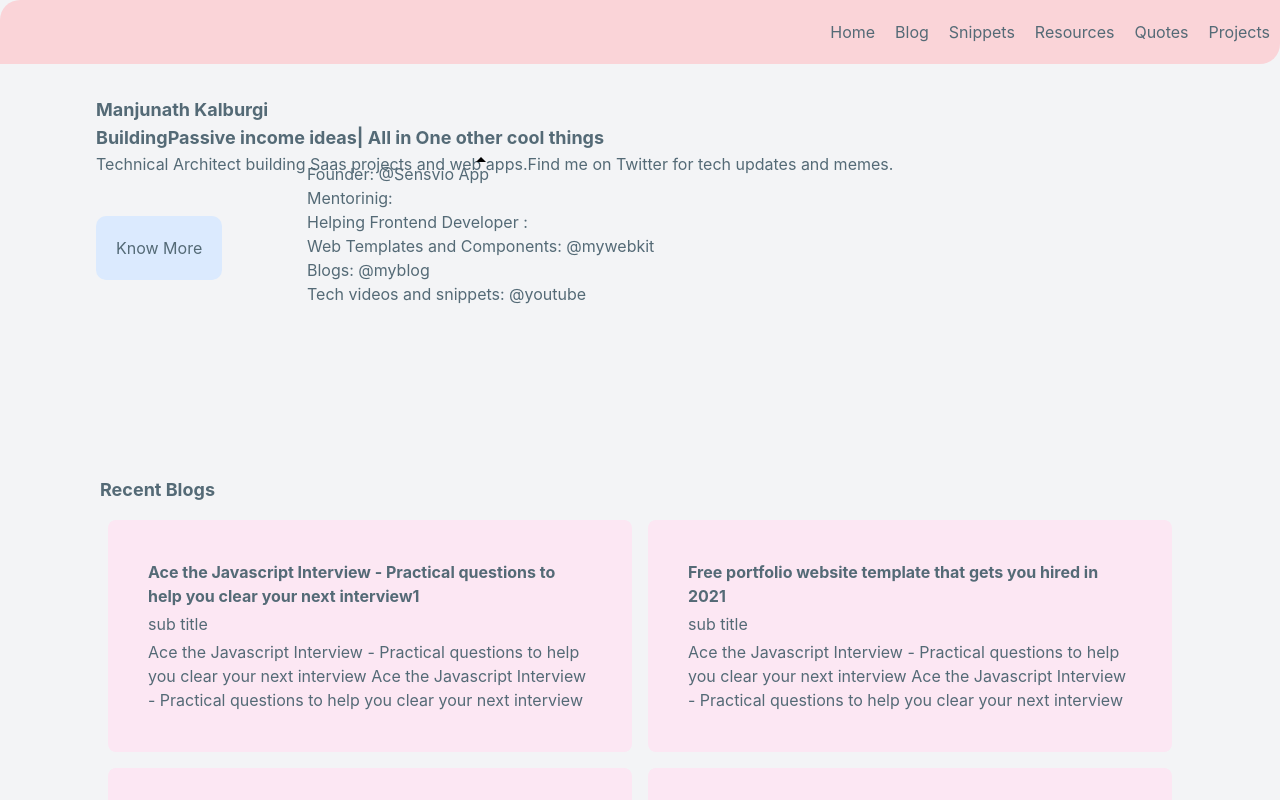
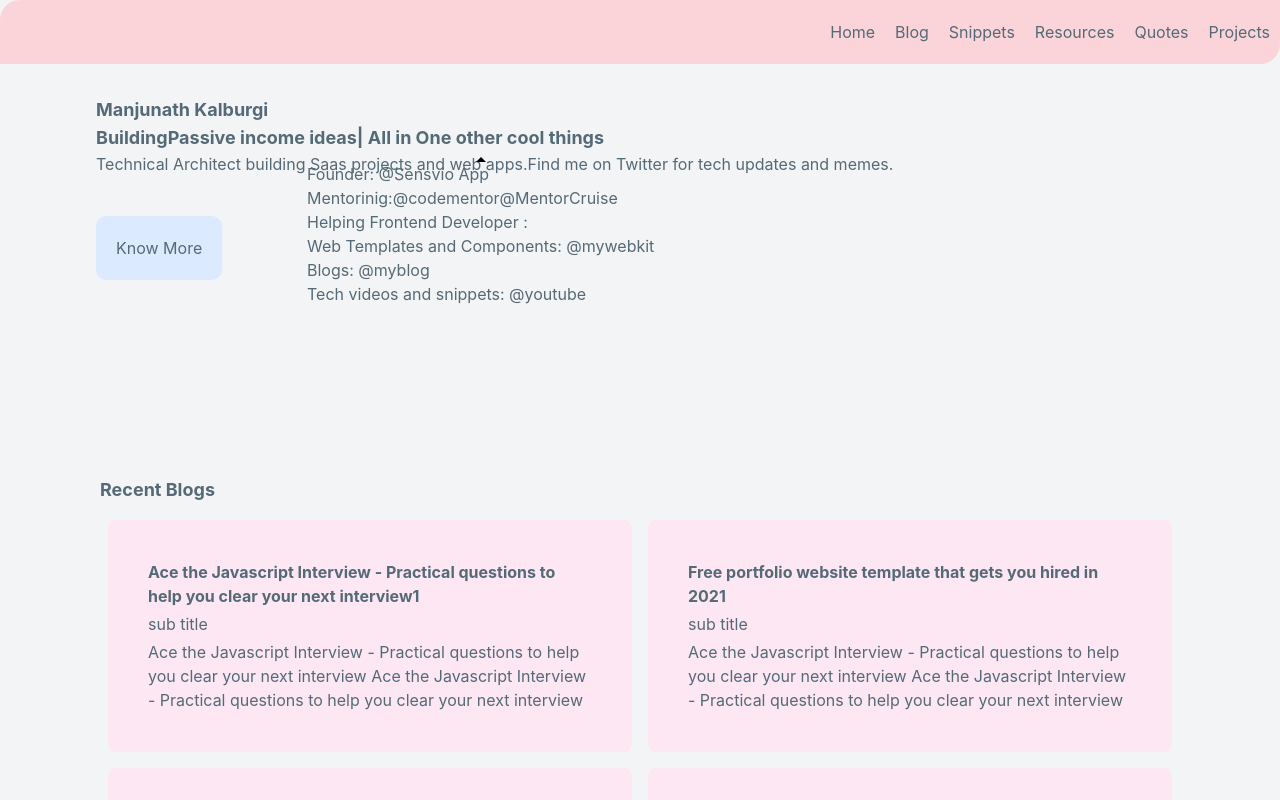
Before and after one commit to kalburgimanjunath/stackblitz-resume, a Next.js app: page / in a window 1280 px wide. Both pictures are taken after a click on the button "| All in One other cool things". Shown: the top 800 px of the page. Built offline with nearby package versions, Linux system fonts and the light colour scheme.

Commit message:
1 file modified

```diff
--- a/components/Hero.js
+++ b/components/Hero.js
@@ -29,7 +29,15 @@ export default function Hero({ data }) {
               <Popover.Content className="PopoverContent" sideOffset={5}>
                 <ul>
                   <li>Founder: @Sensvio App</li>
-                  <li>Mentorinig: </li>
+                  <li>
+                    Mentorinig:
+                    <Link href="https://www.codementor.io/@manjunathkalburgi490">
+                      @codementor
+                    </Link>
+                    <Link href="https://www.codementor.io/@manjunathkalburgi490">
+                      @MentorCruise
+                    </Link>
+                  </li>
                   <li>Helping Frontend Developer : </li>
                   <li>Web Templates and Components: @mywebkit</li>
                   <li>Blogs: @myblog</li>
```
